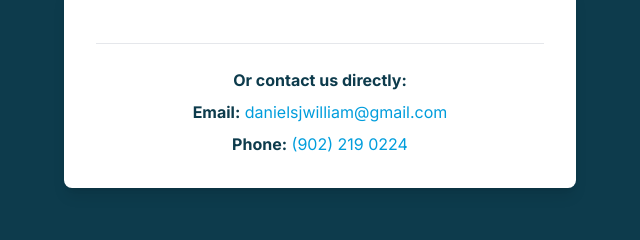
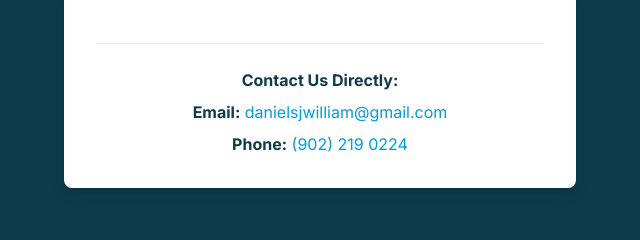
Before and after one commit to WDAN72/aquahabwebsite, a plain HTML site: page index.html in a window 1280 px wide. Shown: the part 2477-2717 px from the top of the page, 320-960 px from the left. Drawn offline with nearby package versions, Linux system fonts and the light colour scheme.

Commit message:
Update index.html

```diff
--- a/index.html
+++ b/index.html
@@ -167,7 +167,7 @@
                 <div class="bg-white p-8 rounded-lg shadow-lg max-w-lg mx-auto text-left text-brand-dark">
 
                     <div class="text-center mt-6 border-t pt-6">
-                        <p class="mb-2"><strong>Or contact us directly:</strong></p>
+                        <p class="mb-2"><strong>Contact Us Directly:</strong></p>
                         <p class="mb-2"><strong>Email:</strong> <a href="mailto:danielsjwilliam@gmail.com" class="text-brand-accent hover:underline">danielsjwilliam@gmail.com</a></p>
                         <p><strong>Phone:</strong> <a href="tel:902-219-0224" class="text-brand-accent hover:underline">(902) 219 0224</a></p>
                     </div>
```
